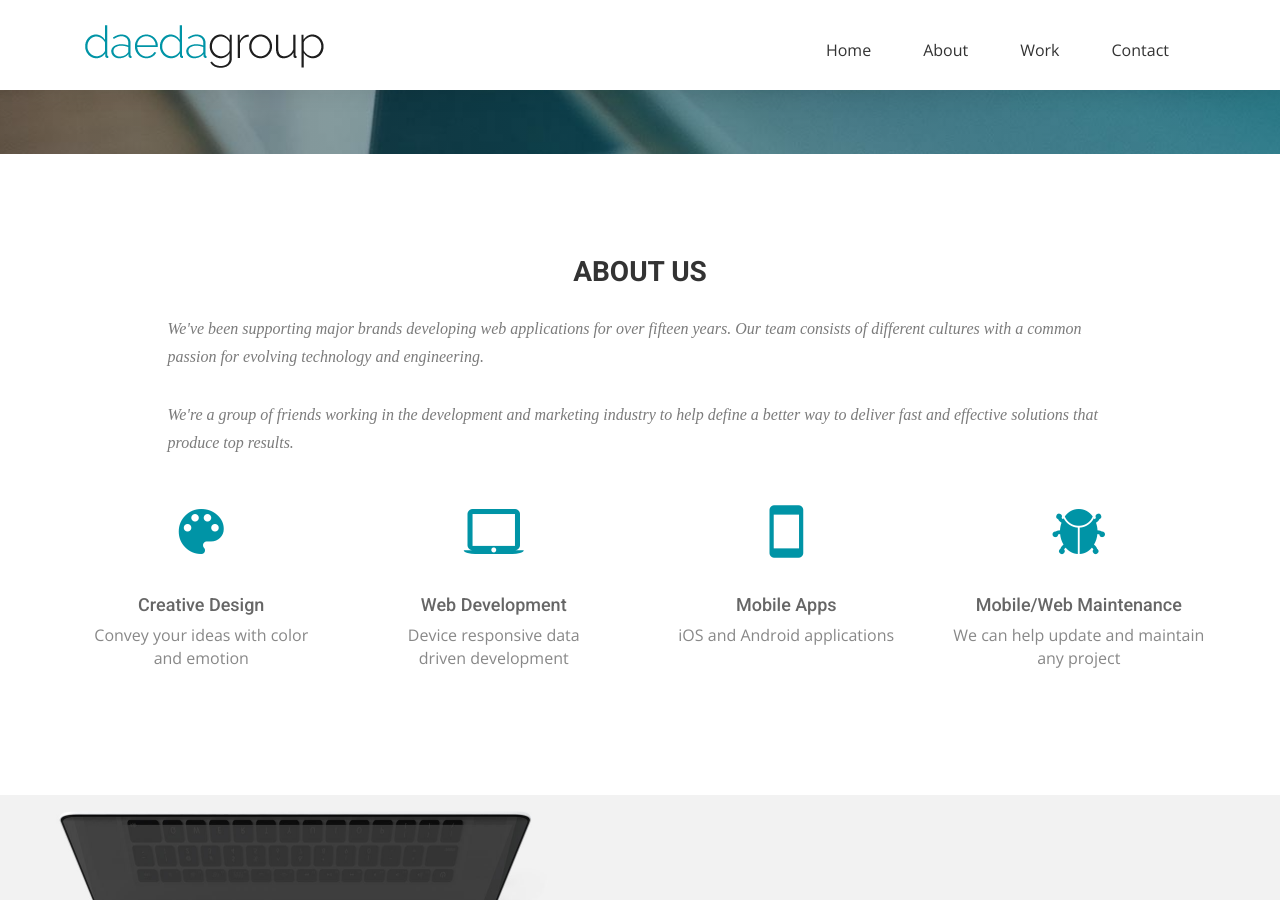
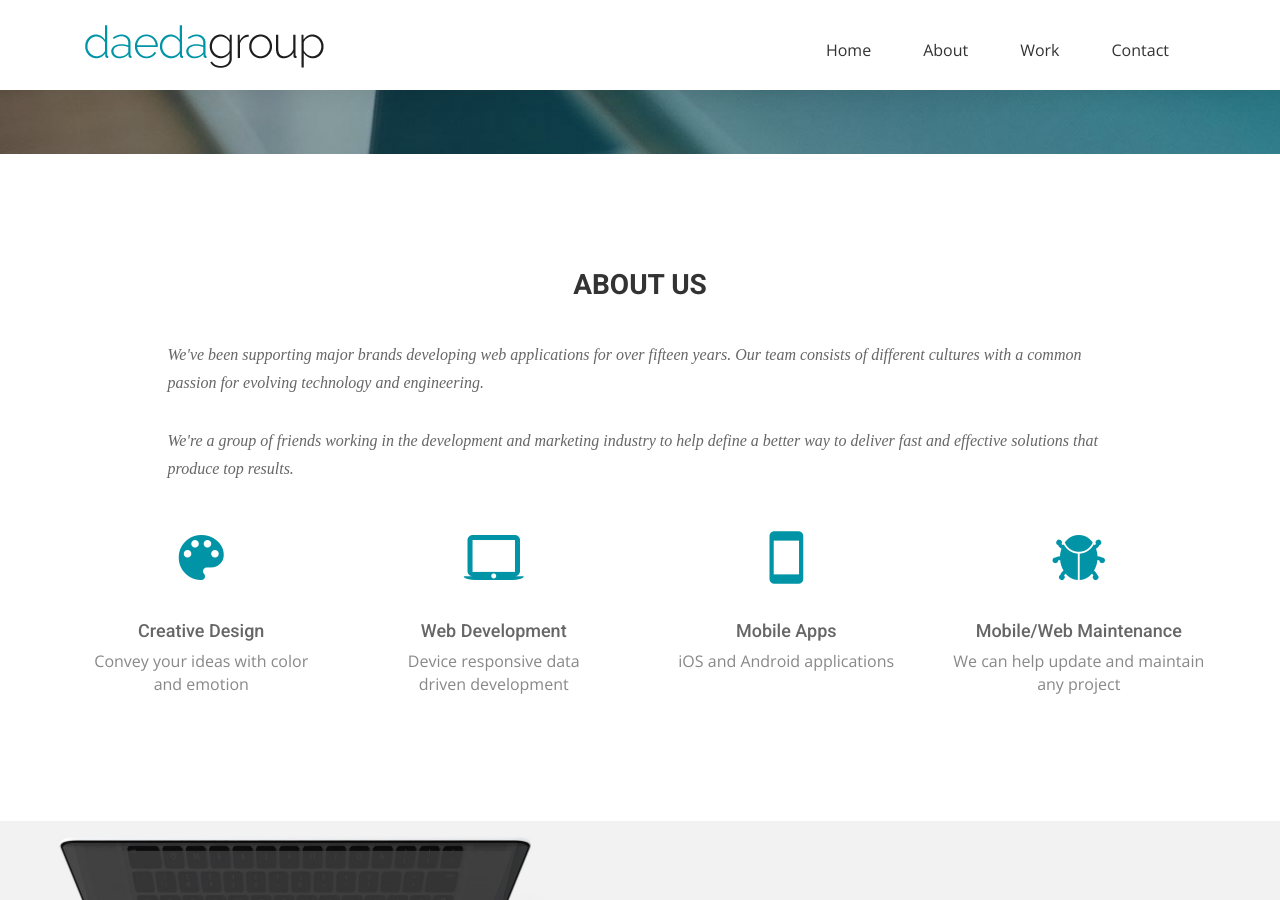
Before and after one commit to DaedaGroup/company-website, a Jekyll site: the page built from index.html, in a window 1280 px wide and 900 px high, scrolled down 550 px. Built offline with Jekyll 4.4.1, drawn with Linux system fonts in a browser that asks for light colours; some web fonts are replaced.

Commit message:
adjusting markup

```diff
--- a/index.html
+++ b/index.html
@@ -23,13 +23,11 @@
   <div class="container">
     <div class="row">
         <div class="col-xs-10 col-xs-offset-1">
-            <div class="block">
-                <div class="section-title">
-                    <h2>About Us</h2>
-                    <p>We've been supporting major brands developing web applications for over fifteen years. Our team consists of different cultures with a common passion for evolving technology and&nbsp;engineering.</p>
-                    <p>We're a group of friends working in the development and marketing industry to help define a better way to deliver fast and effective solutions that produce top&nbsp;results.</p>
-                </div>
-            </div>
+          <div class="section-title">
+            <h2>About Us</h2>
+            <p>We've been supporting major brands developing web applications for over fifteen years. Our team consists of different cultures with a common passion for evolving technology and&nbsp;engineering.</p>
+            <p>We're a group of friends working in the development and marketing industry to help define a better way to deliver fast and effective solutions that produce top&nbsp;results.</p>
+          </div>
         </div><!-- .col-md-7 close -->
 
         <div class="col-xs-10 col-xs-offset-1 col-sm-6 col-sm-offset-0 col-md-3">
```
